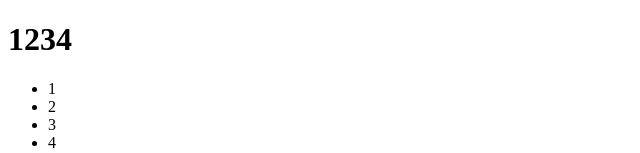
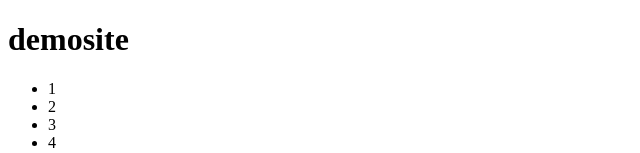
Before and after one commit to Yetyaya/demosite, a plain HTML site: page index.html in a window 1280 px wide. Shown: the top 153 px of the page, without its empty margins (0-640 px from the left). Drawn offline with Linux system fonts and the light colour scheme.

Commit message:
edit index h1

```diff
--- a/index.html
+++ b/index.html
@@ -5,7 +5,7 @@
 	<title>Document</title>
 </head>
 <body>
-	<h1>1234</h1>
+	<h1>demosite</h1>
 	<ul>
 		<li><a href="#"></a>1</li>
 		<li><a href="#"></a>2</li>
```
